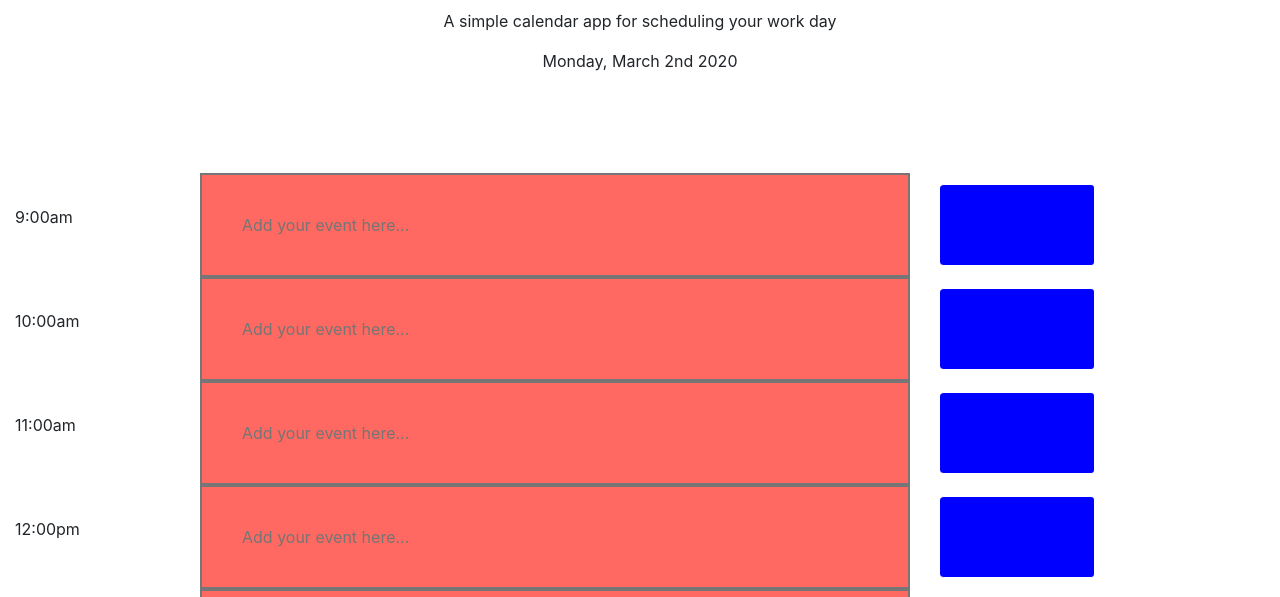
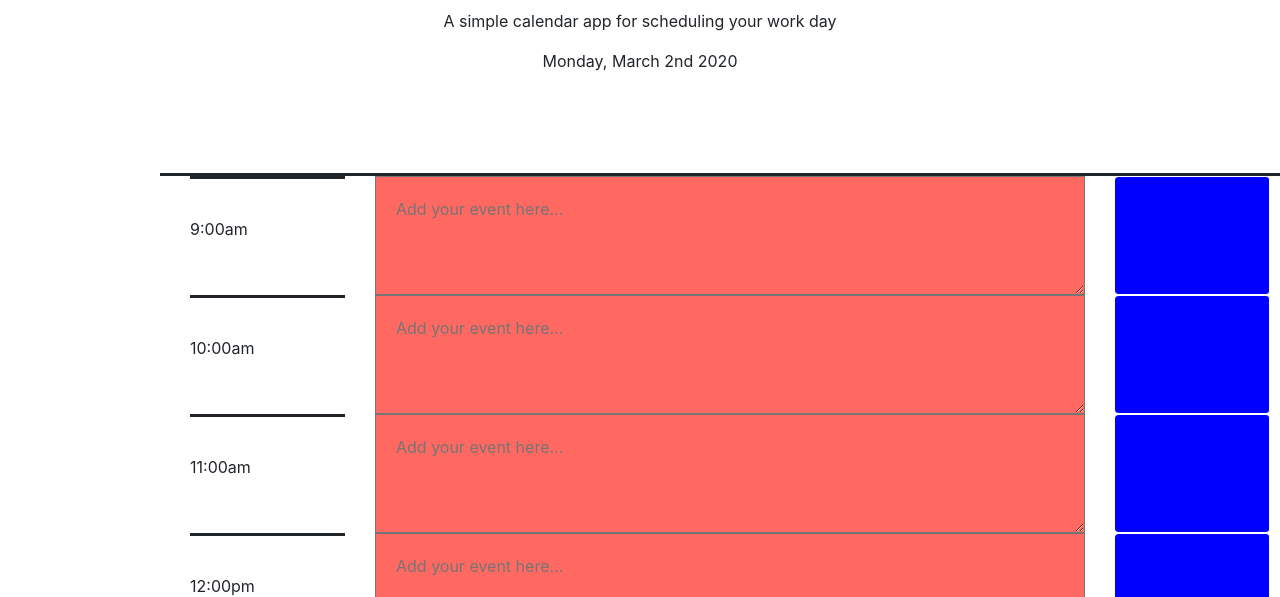
Before and after one commit to dghazi12/davidaghazi05.github.io, a plain HTML site: page index.html in a window 1280 px wide. Shown: the part 186-783 px from the top of the page. Drawn offline with nearby package versions, Linux system fonts and the light colour scheme.

Commit message:
fixed the input area to log more activities

```diff
--- a/script.js
+++ b/script.js
@@ -11,8 +11,8 @@ $(document).ready(function () {
     for (let i = 9; i < 18; i++) {
 
         $('.container').append($(`<div data-time=${i} id='${i}'>`));
-        $('.container').append($('<div class="col-sm-2"> <p class="hour">' + timeDisplay(i) + '</p>'));
-        $('.container').append($(`<div class="col-sm-8"> <input id=text${i} placeholder="Add your event here..."></input>`));
+        $('.container').append($('<div class="col-sm-2"> <p class="workHour">' + timeDisplay(i) + '</p>'));
+        $('.container').append($(`<div class="col-sm-8"> <textarea id=text${i} placeholder="Add your event here..."></textarea>`));
         $('.container').append($(`<div class="col-sm-2"><button class="btn" id=${i}><i class="fas fa-save"></i></button>`));
 
         getLocalStorage(i)
--- a/style.css
+++ b/style.css
@@ -1,5 +1,11 @@
-.container{
-    align-items: center;
+.row{
+    margin-left: 160px;
+    border-top: solid;
+}
+
+.workHour{
+    border-top: solid;
+    line-height: 100px
 }
 
 h1 {
@@ -29,12 +35,12 @@ h1 {
     /* color: white; */
   }
 
-  input{
+  textarea{
 
     height: 100%;
     width:100%;
     border-style: solid;
-    padding: 40px;
+    padding: 20px;
   }
 
   .btn{
```
